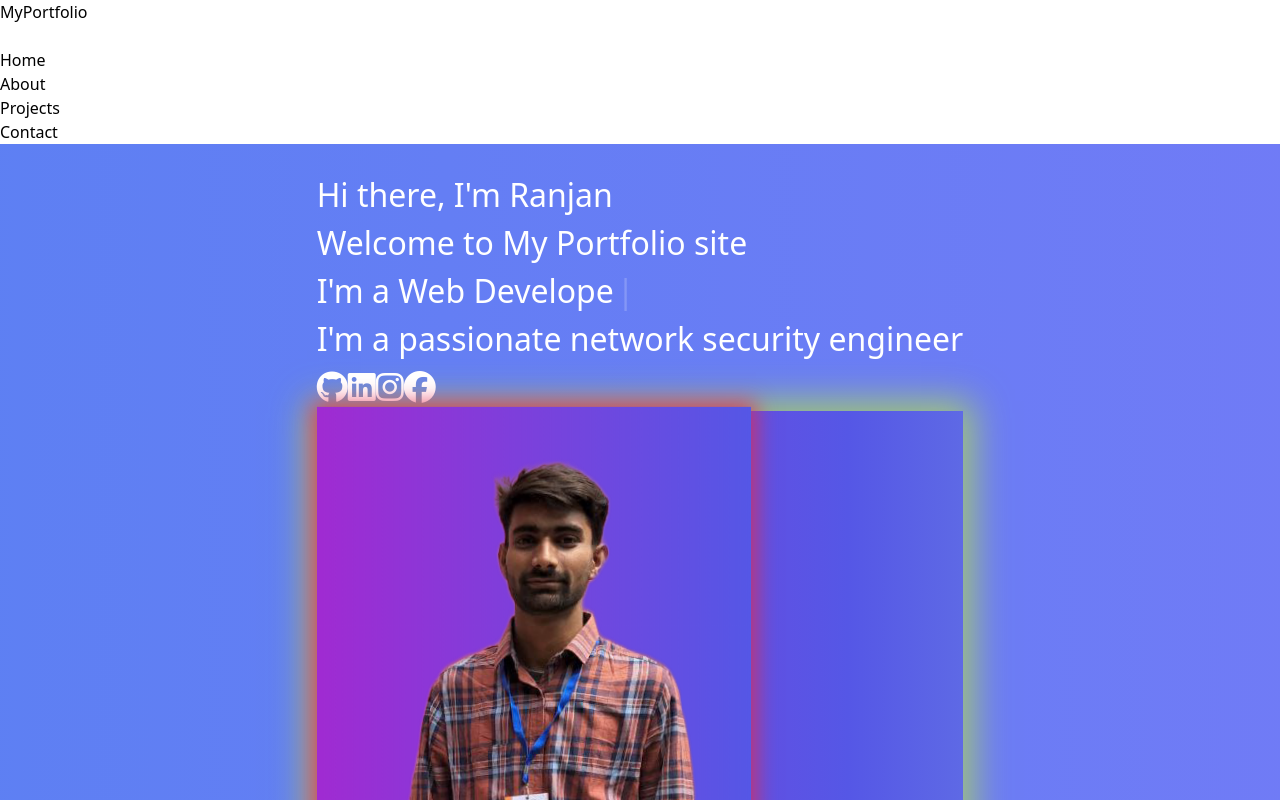
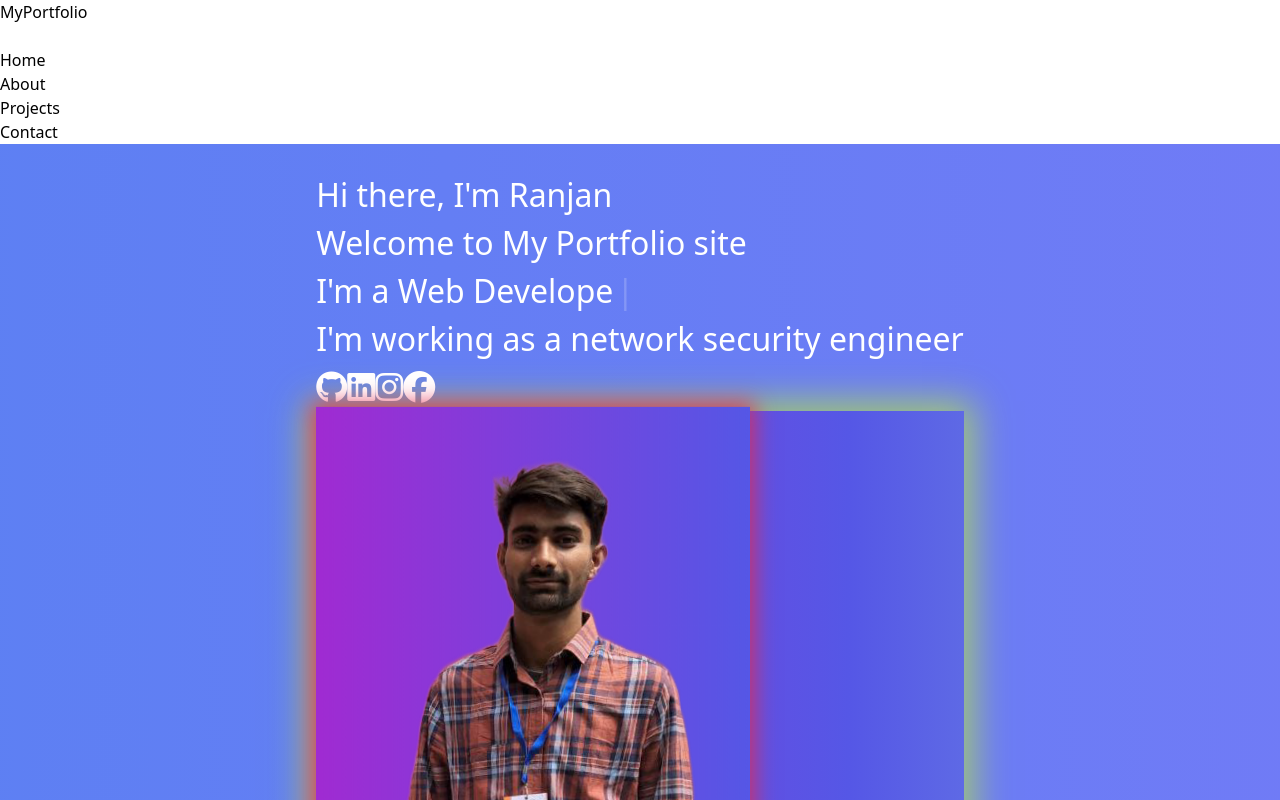
Before and after one commit to imranjan1402/portfo, a React (Vite) app: page / in a window 1280 px wide. Shown: the top 800 px of the page. Built offline with nearby package versions, Linux system fonts and the light colour scheme; a small style sheet from the web is missing.

Commit message:
Update Main.jsx

```diff
--- a/src/components/Main.jsx
+++ b/src/components/Main.jsx
@@ -21,7 +21,7 @@ const Main = () => {
                   words={[
                     "BCA Last Year Student",
                     "Web Developer",
-                    "Working as a network security engineer",
+                    "network security engineer",
                     "Problem Solver",
                     "UI UX Designer",
                   ]}
@@ -35,7 +35,7 @@ const Main = () => {
               </span>
             </h3>
             <p className="text-lg md:text-xl text-gray-200 leading-relaxed">
-              I'm a passionate network security engineer
+              I'm working as a network security engineer
             </p>
             <div className="flex justify-center md:justify-start space-x-4 text-3xl mt-6">
 
```
